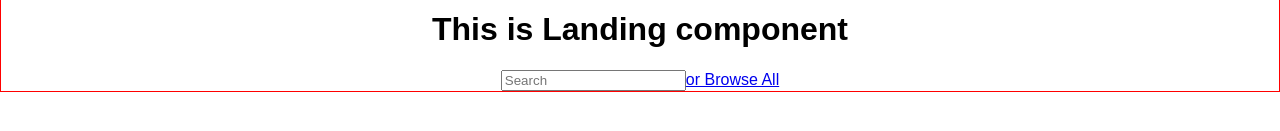
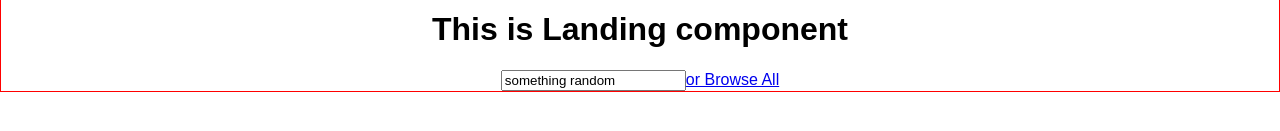
Before and after one commit to aurimas-darguzis/axioma, a React (Create React App) app: page / in a window 1280 px wide. Shown: the part 269-400 px from the top of the page. Built offline with nearby package versions, Linux system fonts and the light colour scheme.

Commit message:
rick and morty

```diff
--- a/package.json
+++ b/package.json
@@ -7,8 +7,10 @@
     "prop-types": "^15.5.8",
     "react": "^15.5.4",
     "react-dom": "^15.5.4",
+    "react-redux": "^5.0.4",
     "react-router": "^4.1.1",
-    "react-router-dom": "^4.1.1"
+    "react-router-dom": "^4.1.1",
+    "redux": "^3.6.0"
   },
   "devDependencies": {
     "react-scripts": "0.9.5"
--- a/src/App.js
+++ b/src/App.js
@@ -1,6 +1,8 @@
 import React from 'react'
 import { BrowserRouter as Router, Route, Link } from 'react-router-dom'
 import './App.css'
+import { Provider } from 'react-redux'
+import store from './store'
 import Landing from './Landing'
 import Search from './Search'
 import Details from './Details'
@@ -10,6 +12,7 @@ class App extends React.Component {
   render () {
     return (
       <Router>
+        <Provider store={store}>
           <div>
             <ul>
               <li><Link to='/'>Home</Link></li>
@@ -30,6 +33,7 @@ class App extends React.Component {
               }
             />
           </div>
+        </Provider>
       </Router>
 
     )
--- a/src/Landing.js
+++ b/src/Landing.js
@@ -1,4 +1,5 @@
 import React from 'react'
+import { connect } from 'react-redux'
 import { Link } from 'react-router-dom'
 import logo from './logo.svg'
 import './App.css'
@@ -14,7 +15,7 @@ class Landing extends React.Component {
 
         <div>
           <h1>This is Landing component</h1>
-          <input type='text' placeholder='Search' />
+          <input value={this.props.searchTerm} type='text' placeholder='Search' />
           <Link to='/search' >or Browse All</Link>
         </div>
       </div>
@@ -22,4 +23,14 @@ class Landing extends React.Component {
   }
 }
 
-export default Landing
+import PropTypes from 'prop-types'
+Landing.propTypes = {
+  searchTerm: PropTypes.string
+}
+
+const mapStateToProps = (state) => {
+  return {
+    searchTerm: state.searchTerm
+  }
+}
+export default connect(mapStateToProps)(Landing)
--- a/src/reducers.js
+++ b/src/reducers.js
@@ -1,10 +1,10 @@
 import { SET_SEARCH_TERM } from './actions'
 
 const DEFAULT_STATE = {
-  searchTerm: ''
+  searchTerm: 'something random'
 }
 
-function setSearchTerm(state, action) {
+function setSearchTerm (state, action) {
   return Object.assign({}, state, {searchTerm: action.searchTerm})
 }
 
```
Also changed, not shown: 1 other file (tests, documents, lock files or other folders). Lines whose indentation alone changed are shown as unchanged.
